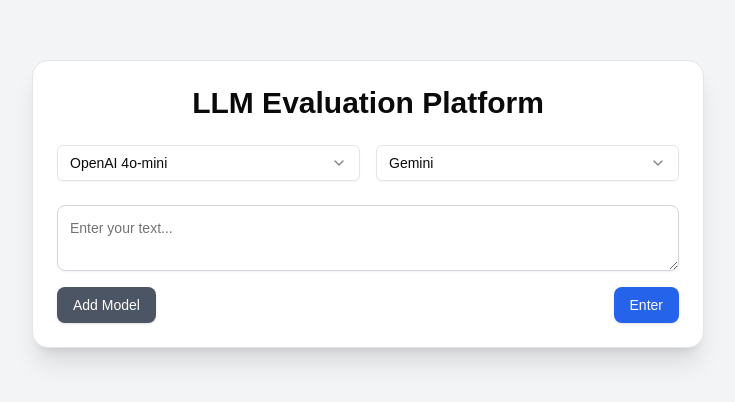
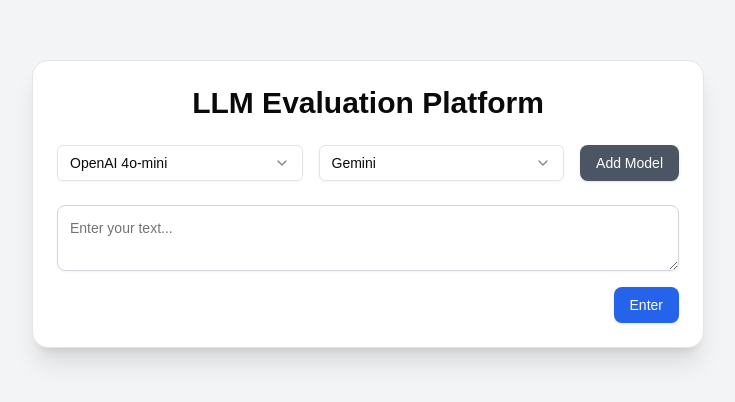
Before and after one commit to RaoAkif/247metrics, a Next.js app: page / in a window 1280 px wide. Shown: the part 196-598 px from the top of the page, without its empty margins (272-1007 px from the left). Built offline with nearby package versions, Linux system fonts and the light colour scheme.

Commit message:
Modals list in grid css

```diff
--- a/app/page.tsx
+++ b/app/page.tsx
@@ -1,59 +1,81 @@
 "use client";
-import { SetStateAction, useState } from "react";
+import { useState } from "react";
 import { Card, CardContent } from "@/components/ui/card";
 import { Button } from "@/components/ui/button";
 import { Textarea } from "@/components/ui/textarea";
 import { Select, SelectTrigger, SelectValue, SelectContent, SelectItem } from "@/components/ui/select";
 
 export default function Home() {
-  const [defaultModel, setDefaultModel] = useState("OpenAI 4o-mini");
-  const [comparisonModel, setComparisonModel] = useState("Gemini");
-  const models = ["OpenAI 4o-mini", "Gemini", "Gemma", "Llama", "DeepSeek"];
+  const [dropdowns, setDropdowns] = useState(["defaultModel", "comparisonModel"]);
+  const [models, setModels] = useState({
+    defaultModel: "OpenAI 4o-mini",
+    comparisonModel: "Gemini",
+  });
+  const modelOptions = ["OpenAI 4o-mini", "Gemini", "Gemma", "Llama", "DeepSeek"];
   const responses = {
     "OpenAI 4o-mini": "This is a response from OpenAI 4o-mini.",
-    "Gemini": "This is a response from Gemini.",
-    "Gemma": "This is a response from Gemma.",
-    "Llama": "This is a response from Llama.",
-    "DeepSeek": "This is a response from DeepSeek."
+    Gemini: "This is a response from Gemini.",
+    Gemma: "This is a response from Gemma.",
+    Llama: "This is a response from Llama.",
+    DeepSeek: "This is a response from DeepSeek.",
   };
   const [inputValue, setInputValue] = useState("");
   const [showResponses, setShowResponses] = useState(false);
+
+  const addDropdown = () => {
+    const newDropdown = `model${dropdowns.length + 1}`;
+    setDropdowns([...dropdowns, newDropdown]);
+    setModels({ ...models, [newDropdown]: modelOptions[0] });
+  };
+
+  const handleModelChange = (key, value) => {
+    setModels({ ...models, [key]: value });
+  };
 
   return (
     <div className="min-h-screen flex flex-col items-center justify-center bg-gray-100 p-6">
       <Card className="w-full max-w-2xl shadow-xl bg-white p-6 rounded-2xl">
         <h1 className="text-3xl font-bold text-center mb-6">LLM Evaluation Platform</h1>
-        <div className="grid grid-cols-2 gap-4 mb-6">
-          <Select onValueChange={setDefaultModel} defaultValue={defaultModel}>
+        <div className="flex flex-wrap gap-4 mb-6">
+          {dropdowns.map((dropdown) => (
+            <div key={dropdown} className="flex-1 min-w-[30%]">
+              <Select
+                onValueChange={(value) => handleModelChange(dropdown, value)}
+                defaultValue={models[dropdown]}
+              >
                 <SelectTrigger className="w-full">
                   <SelectValue placeholder="Select a model" />
                 </SelectTrigger>
                 <SelectContent>
-              {models.map((model) => (
-                <SelectItem key={model} value={model}>{model}</SelectItem>
-              ))}
-            </SelectContent>
-          </Select>
-          <Select onValueChange={setComparisonModel} defaultValue={comparisonModel}>
-            <SelectTrigger className="w-full">
-              <SelectValue placeholder="Select a model" />
-            </SelectTrigger>
-            <SelectContent>
-              {models.map((model) => (
-                <SelectItem key={model} value={model}>{model}</SelectItem>
+                  {modelOptions.map((model) => (
+                    <SelectItem key={model} value={model}>
+                      {model}
+                    </SelectItem>
                   ))}
                 </SelectContent>
               </Select>
             </div>
+          ))}
+          <Button
+            className="bg-gray-600 text-white px-4 py-2 rounded-lg hover:bg-gray-700 self-center"
+            onClick={addDropdown}
+          >
+            Add Model
+          </Button>
+        </div>
         <Textarea
           className="w-full p-3 rounded-lg border border-gray-300 focus:ring focus:ring-blue-300"
           value={inputValue}
-          onChange={(e: { target: { value: SetStateAction<string>; }; }) => setInputValue(e.target.value)}
+          onChange={(e) => setInputValue(e.target.value)}
           placeholder="Enter your text..."
         />
-        <div className="flex justify-between mt-4">
-          <Button className="bg-gray-600 text-white px-4 py-2 rounded-lg hover:bg-gray-700" onClick={() => alert("Add Model functionality coming soon!")}>Add Model</Button>
-          <Button className="bg-blue-600 text-white px-4 py-2 rounded-lg hover:bg-blue-700" onClick={() => setShowResponses(true)}>Enter</Button>
+        <div className="flex justify-end mt-4">
+          <Button
+            className="bg-blue-600 text-white px-4 py-2 rounded-lg hover:bg-blue-700"
+            onClick={() => setShowResponses(true)}
+          >
+            Enter
+          </Button>
         </div>
       </Card>
       {showResponses && (
```
Lines whose indentation alone changed are shown as unchanged.
